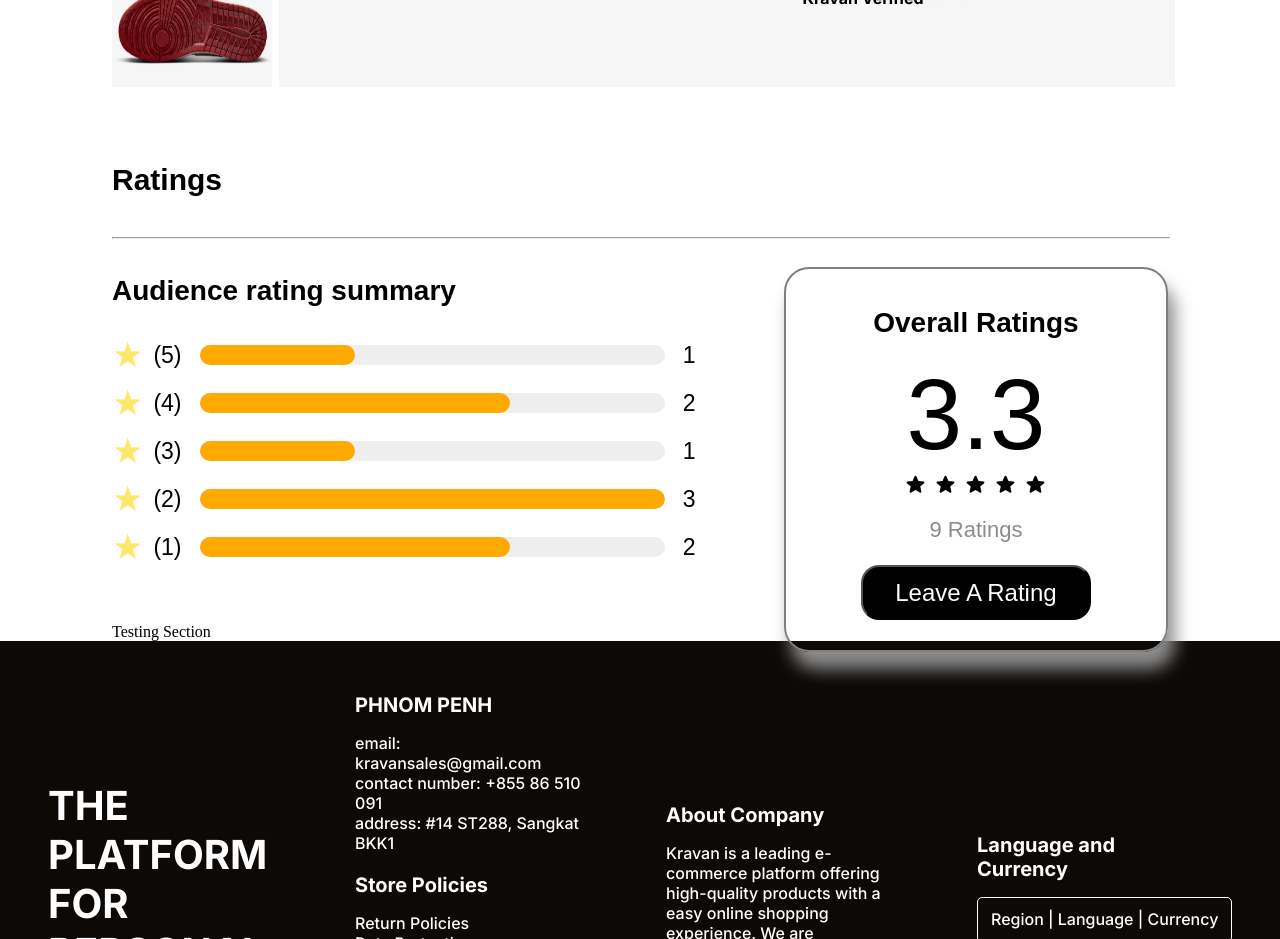
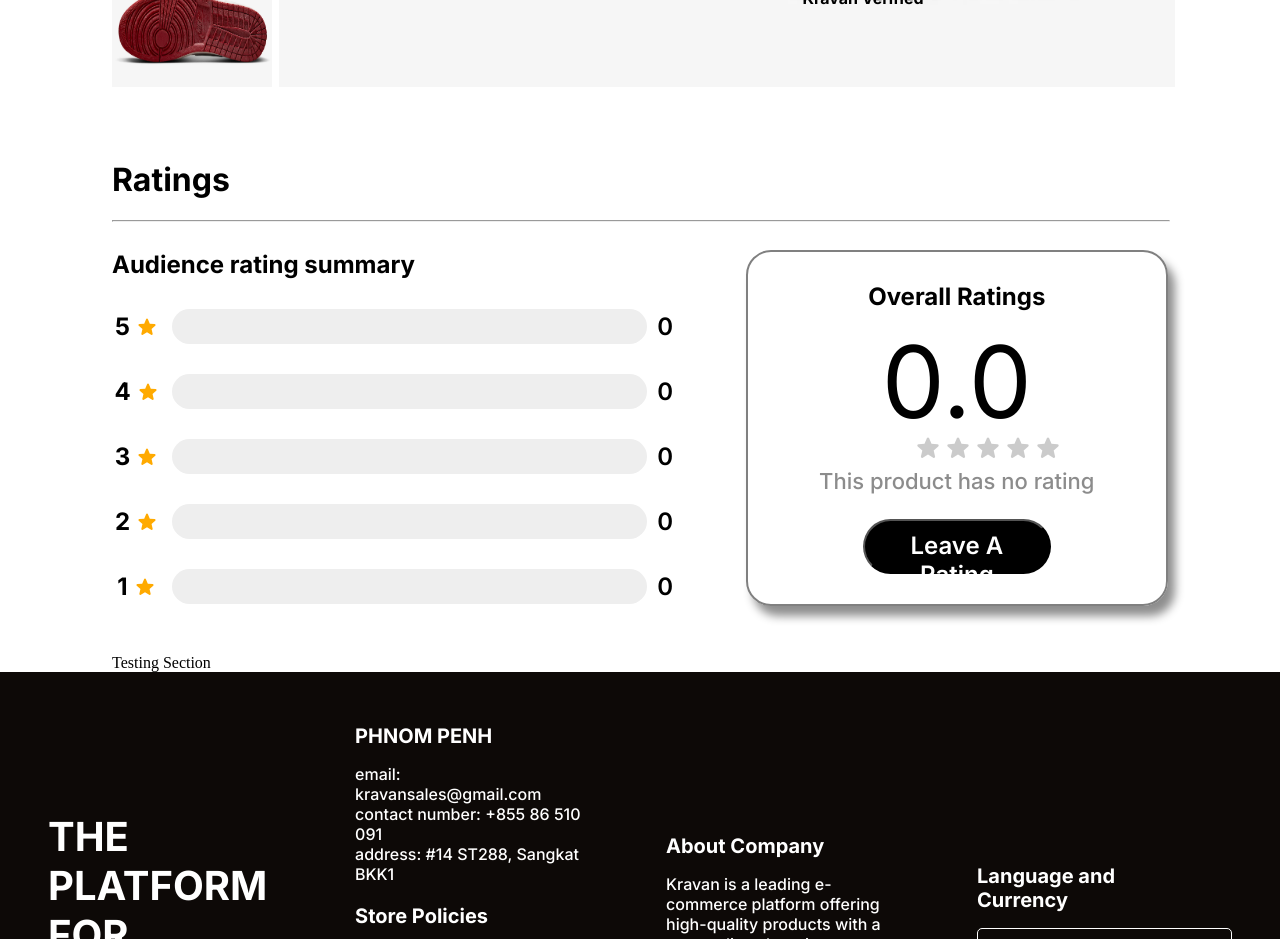
Before and after one commit to Sovichet-Rathanak/E-Commerce, a Vue app: page /ProductDetail in a window 1280 px wide. Shown: the part 800-1739 px from the top of the page. Built offline with nearby package versions, Linux system fonts and the light colour scheme; some icons are missing.

Commit message:
debugg rating issues

```diff
--- a/src/components/RatingComponent.vue
+++ b/src/components/RatingComponent.vue
@@ -2,54 +2,44 @@
   <div id="app">
     <!-- Ratings Section -->
     <div class="ratings-section">
-      <h2>Ratings</h2>
+      <h1>Ratings</h1>
       <hr />
       <div class="main-section">
         <!-- Left Section: Audience Rating -->
         <div class="audience-rating-section">
-          <p>Audience rating summary</p>
-          <div
-            v-for="(count, index) in starCounts"
-            :key="index"
-            class="rating-bar"
-          >
-            <!-- &#9733; = star -->
-            <span class="stars-display">
-              <span class="star">&#9733;</span>({{ 5 - index }})
-            </span>
+          <h2>Audience rating summary</h2>
+
+          <div v-for="(count, index) in starCounts" :key="index" class="rating-bar">
+            <div class="star-numb">
+              <h3>{{ 5 - index }}</h3>
+              <iconify-icon icon="material-symbols:star-rounded" width="24px" height="24px" color="#ffaa00"></iconify-icon>
+            </div>
 
             <div class="bar">
               <div class="fill" :style="{ width: getBarWidth(count) }"></div>
             </div>
 
-            <!-- Count the number of people who rated -->
             <span class="countRate">{{ count }}</span>
           </div>
+
         </div>
 
         <!-- Right Section: Overall Rating -->
         <div class="overall-rating">
-          <p>Overall Ratings</p>
-          <h2 class="rating-number">{{ overallRating.toFixed(1) }}</h2>
+          <h2>Overall Ratings</h2>
+          <h2 class="rating-number">{{ ratings.length === 0 ? '0.0' : overallRating.toFixed(1) }}</h2>
 
-          <!-- Start represent rating number -->
-          <div class="overall-stars">
-            <iconify-icon
-              class="heref"
-              v-for="index in 5"
-              :key="index"
-              icon="material-symbols:star-rounded"
-              :class="{
-                full: index <= Math.floor(overallRating),
-                half:
-                  index === Math.ceil(overallRating) &&
-                  overallRating % 1 >= 0.5,
-                empty: index > overallRating,
-              }"
-            ></iconify-icon>
+          <div class="overallstar-container">
+            <div class="overall-stars" :style="[{width: ratings.length === 0? '0%' : getStarWidth + '%'}]">
+                <iconify-icon class="heref" v-for="index in 5" :key="index" icon="material-symbols:star-rounded"></iconify-icon>
+            </div>
+            <div class="starholder-container">
+              <iconify-icon class="star-holder" v-for="index in 5" :key="index" icon="material-symbols:star-rounded"></iconify-icon>
+            </div>
           </div>
 
-          <p class="total_rating">{{ ratings.length }} Ratings</p>
+            <h4 class="total_rating">{{ ratings.length === 0 ? 'This product has no rating' : ratings.length + ' Ratings'}}</h4>
+
           <button class="leave-rating-btn" @click="showPopup = true">
             Leave A Rating
           </button>
@@ -90,57 +80,63 @@
 export default {
   data() {
     return {
-      ratings: [4, 3, 5, 2, 1, 4, 5, 4, 2],
+      ratings: [],
       showPopup: false,
       selectedRating: 0,
+      RatingAVG: 0,
     };
   },
   computed: {
     overallRating() {
       return (
-        this.ratings.reduce((sum, rating) => sum + rating, 0) /
-        this.ratings.length
-      ); // The reduce function sums all the ratings, and then we divide by the length to get the average
+        this.ratings.reduce((sum, rating) => sum + rating, 0) /this.ratings.length
+      );
     },
 
     starCounts() {
       const counts = [0, 0, 0, 0, 0];
       this.ratings.forEach((rating) => {
-        counts[Math.floor(rating) - 1]++;
+        counts[5 - Math.floor(rating)]++;
       });
       return counts;
     },
+
+    getStarWidth(){
+      return ((100/5.0) * this.overallRating).toFixed(2);
+    },
   },
   methods: {
-    // Calculates the width of the rating bar for each rating level
     getBarWidth(count) {
-      const max = Math.max(...this.starCounts); // Find the maximum rating count
-      return `${(count / max) * 100}%`; // Returns the width as a percentage based on the count relative to the maximum count
+      const totalVotes = this.ratings.length;
+      if (totalVotes === 0) return "0%";
+      return `${(count / totalVotes) * 100}%`;
     },
 
     updateRating(value) {
-      this.selectedRating = value; // Set the selected rating to the value clicked
+      this.selectedRating = value;
     },
 
     submitRating() {
+      console.log(this.ratings);
       if (this.selectedRating > 0) {
-        this.ratings.push(this.selectedRating); // Add the selected rating to the ratings array
+        this.ratings.push(this.selectedRating);
         this.closePopup();
       }
     },
 
     closePopup() {
-      this.showPopup = false; // Hide the popup
-      this.selectedRating = 0; // Reset the selected rating
+      this.showPopup = false;
+      this.selectedRating = 0;
     },
   },
 };
 </script>
 
 <style scoped>
-.heref {
-  font-size: 25px;
+*{
+  font-family: "Inter";
 }
+
 .ratings-section {
   display: flex;
   justify-content: center;
@@ -152,14 +148,9 @@ export default {
   position: relative;
 }
 
-h2 {
-  font-family: Arial, sans-serif;
-  font-size: 30px;
-  font-weight: bold;
-}
 hr {
   width: 100%;
-  margin-top: 15px;
+  margin-top: 0;
 }
 
 .main-section {
@@ -172,73 +163,63 @@ hr {
   width: 60%;
 }
 
-p {
-  font-family: Arial, sans-serif;
-  font-size: 28px;
-  font-weight: 600;
+.star-numb{
+  display: flex;
+  flex-direction: row;
+  justify-content: center;
+  align-items: center;
+  width: 50px;
+}
+
+.star-numb > h3{
+  font-family: "Inter";
+  font-size: 24px;
+  margin-right: 5px;
+  margin-top: 0;
+  margin-bottom: 0;
 }
 
 .rating-bar {
   display: flex;
+  flex-direction: row;
+  justify-content: flex-start;
   align-items: center;
-  margin: 8px 0;
-}
-
-.stars-display {
-  display: flex;
-  align-items: center;
-  justify-content: center;
-  font-family: Arial, Helvetica, sans-serif;
-}
-
-.stars-display .star {
-  color: rgb(255, 232, 103);
-  font-size: 35px;
-  margin-right: 10px;
-  display: flex;
-  flex-direction: column;
-  align-items: center;
-  justify-content: center;
-}
-
-.rating-bar span {
-  text-align: center;
-  font-size: 23px;
+  gap: 10px;
+  margin-top: 30px;
 }
 
 .bar {
   background-color: #eee;
-  margin: 0 18px;
-  border-radius: 12px;
-  overflow: hidden;
-  width: 630px;
-  height: 20px;
+  border-radius: 35px;
+  width: 75%;
+  height: 35px;
 }
 
 .bar .fill {
   height: 100%;
   background-color: #ffaa00;
-  border-top-right-radius: 12px;
-  border-bottom-right-radius: 12px;
+  border-radius: 35px;
 }
 .countRate {
-  font-family: Arial, Helvetica, sans-serif;
-  margin-right: 50px;
+  font-family: "Inter";
+  font-weight: 600;
+  font-size: 24px;
 }
+
 /* Right Section  */
 .overall-rating {
-  width: 36%;
+  width: 40%;
   margin-top: 20px;
   display: flex;
-  right: 0%;
-  position: absolute;
+  position: relative;
+  box-sizing: border-box;
   padding: 10px 0 30px 0;
   flex-direction: column;
   justify-content: center;
   align-items: center;
   border: 2px solid grey;
   border-radius: 25px;
-  box-shadow: 7px 17px 17px #8e8e8e;
+  box-shadow: 7px 10px 10px #8e8e8e;
 }
 
 .rating-value {
@@ -254,37 +235,46 @@ p {
   font-weight: normal;
 }
 
-/* Star represent rating numebr */
+.overallstar-container{
+  width: 21%;
+  height: 31px;
+  position: relative;
+}
+
 .overall-stars {
   display: flex;
-  gap: 5px;
-  margin: 10px 0;
+  flex-direction: row;
+  justify-content: flex-start;
+  overflow-x: hidden;
+  box-sizing: border-box;
 }
 
-.overall-stars iconify-icon {
-  font-size: 30px;
-  color: #ccc; /* Default color for empty stars */
+.starholder-container{
+  display: flex;
+  position: absolute;
+  z-index: -1;
+  bottom: 0;
 }
 
-.overall-stars iconify-icon.full {
-  color: gold; /* Color for full stars */
+.overall-stars .heref,
+.star-holder{
+  width: 30px;
+  height: 30px;
+  flex-shrink: 0;
 }
 
-.overall-stars iconify-icon.half {
-  background: linear-gradient(90deg, gold 50%, #ccc 50%);
-  -webkit-background-clip: text;
-  -webkit-text-fill-color: transparent;
+.star-holder{
+  color: black;
+  opacity:20%;
 }
 
-.overall-stars iconify-icon.empty {
-  color: #ccc; /* Color for empty stars */
-}
-
+/* Star represent rating numebr */
 .total_rating {
   color: rgba(26, 26, 26, 0.5);
-  margin-top: 10px;
   font-size: 22px;
-  font-weight: normal;
+  font-weight: 500;
+  margin-top: 5px;
+  margin-bottom: 25px;
 }
 
 .stars {
@@ -300,16 +290,13 @@ p {
   background-color: black;
   color: white;
   padding: 10px;
-  border-radius: 18px;
+  border-radius: 55px;
   cursor: pointer;
   padding-bottom: 10px;
-  width: 230px;
+  width: 45%;
   height: 55px;
   font-size: 24px;
-}
-
-.leave-rating-btn:hover {
-  background-color: #a1a1a1;
+  font-weight: 600;
 }
 
 /* Pop UP Section */
@@ -328,9 +315,8 @@ p {
 
 .popup {
   background: white;
-  padding: 20px;
-  border-radius: 8px;
-  box-shadow: 0 2px 10px rgba(0, 0, 0, 0.1);
+  border-radius: 10px;
+  box-shadow: 0 4px 15px black;
   width: 50%;
   justify-content: center;
   align-items: center;
@@ -342,9 +328,9 @@ p {
   justify-content: center;
   align-items: center;
   background-color: #0d0907;
+  border-radius: 10px 10px 0px 0px;
   width: 100%;
   height: 100px;
-  border-radius: 10px 10px 0px 0px;
   color: white;
   font-family: Arial, Helvetica, sans-serif;
   font-size: 18px;
@@ -356,9 +342,7 @@ p {
 
 .stars {
   display: flex;
-  gap: 0.5rem;
   justify-content: center;
-  margin: 10px 0;
 }
 
 .star-wrapper {
@@ -366,19 +350,19 @@ p {
 }
 
 .rating-star {
-  width: 85px;
-  height: 85px;
+  width: 90px;
+  height: 90px;
   color: #8e8e8e;
   cursor: pointer;
   margin: 15px 0 23px 0;
 }
 
 .rating-star.selected {
-  color: gold;
+  color: #ffaa00;
 }
 
 .overall-stars.selected {
-  color: gold;
+  color: #ffaa00;
 }
 
 .submit-btn {
@@ -390,7 +374,7 @@ p {
   margin-top: 10px;
   font-size: 20px;
   width: 50%;
-  height: 50px;
+  height: 60px;
   font-weight: bold;
 }
 
@@ -405,7 +389,4 @@ p {
   opacity: 70%;
   cursor: pointer;
 }
-button:hover {
-  background-color: #333;
-}
 </style>
```
